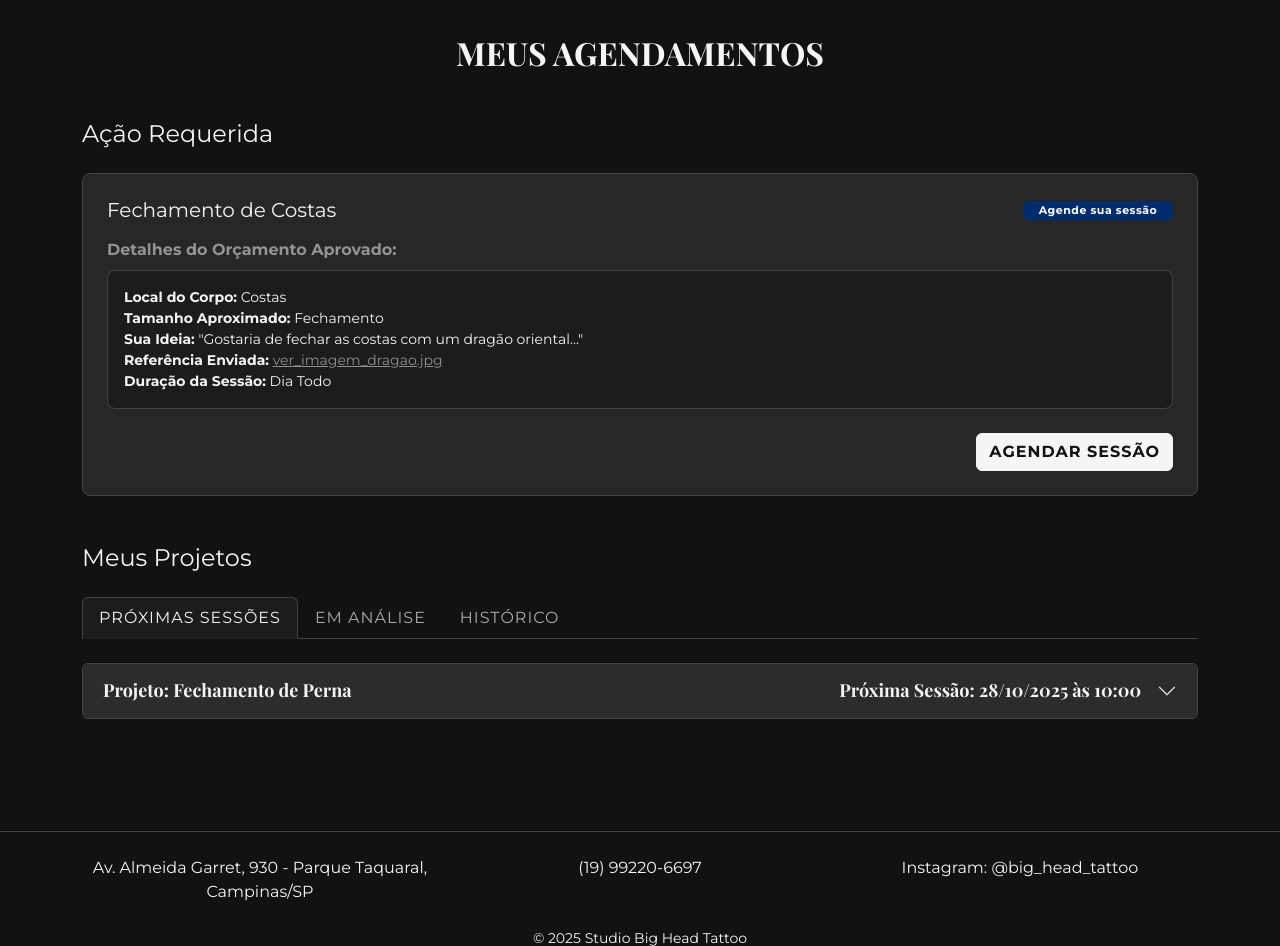
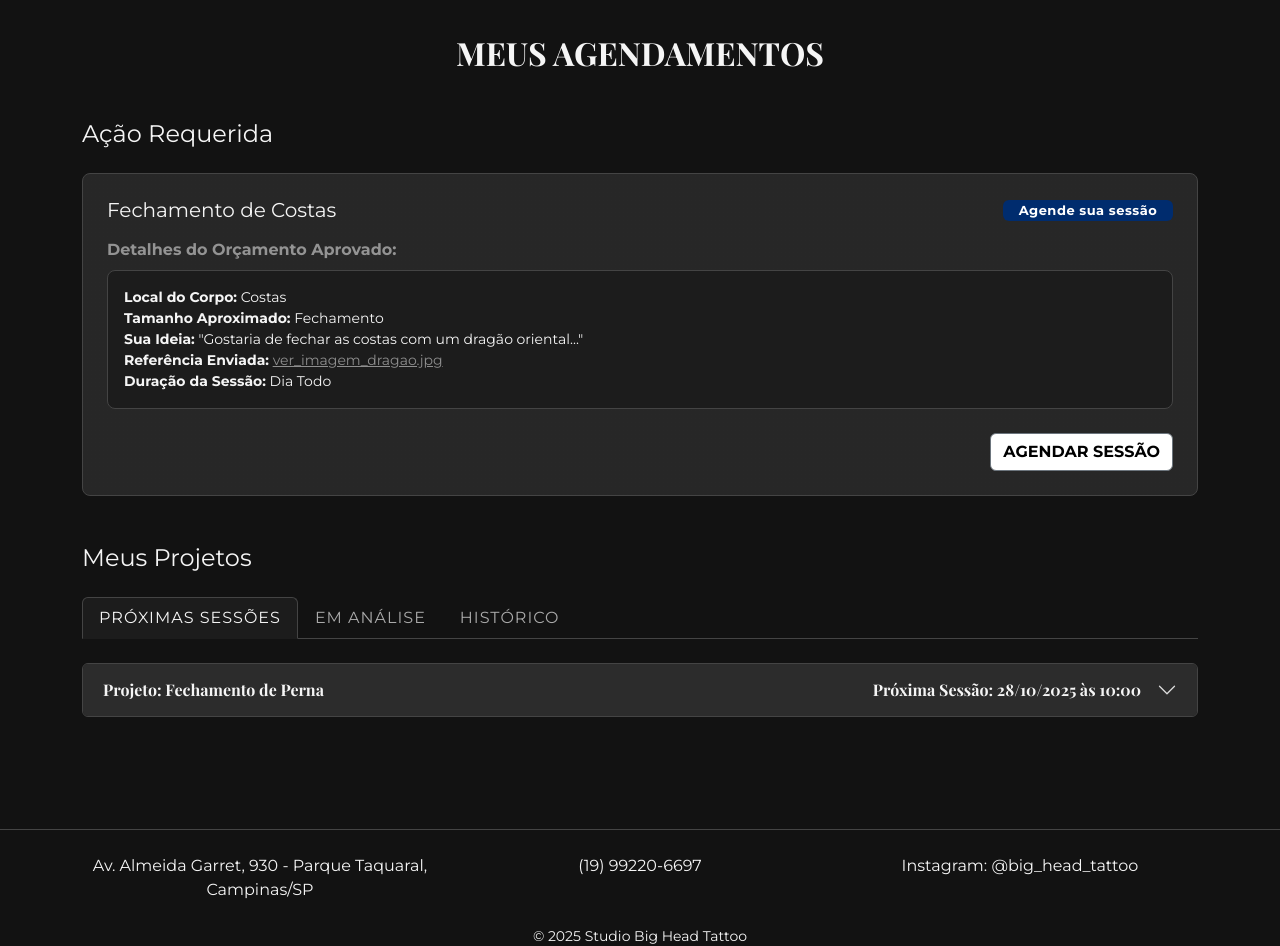
Before and after one commit to ThabataRicci/bigheadtattoo, a PHP site: page /pages/agendamentos-cliente.php in a window 1280 px wide. Shown: the part 238-1184 px from the top of the page. Run offline with PHP 8.4, Linux system fonts and the light colour scheme.

Commit message:
atualização

```diff
--- a/css/style.css
+++ b/css/style.css
@@ -236,9 +236,11 @@ footer {
     color: #F5F5F5;
 }
 
+/*
 .accordion-button span {
-    font-size: 18px;
+    font-size: 13px;
 }
+    */
 
 .accordion-button:not(.collapsed) {
     background-color: #333;
@@ -308,18 +310,21 @@ footer {
     letter-spacing: 0.5px;
     font-size: 11px;
     display: inline-block;
-    min-width: 150px;
+    min-width: 170px;
     text-align: center;
+    white-space: nowrap;
 }
 
 .status-acao {
     background-color: #002c6e;
     color: white;
+    font-size: 13px;
 }
 
 .status-analise {
     background-color: #644b00;
     color: #ffffff;
+    font-size: 13px;
 }
 
 .status-concluido {
@@ -426,8 +431,10 @@ footer {
     background-image: linear-gradient(rgba(245, 245, 245, 0.05), rgba(245, 245, 245, 0.05));
 }
 
-.card-acao .btn-primary {
-    animation: pulse 1.5s infinite;
+.card-acao .btn-secondary {
+    background-color: white;
+    color: black;
+    font-weight: bold;
 }
 
 /* 24 - ESTILOS DAS ABAS */
--- a/pages/agendamentos-cliente.php
+++ b/pages/agendamentos-cliente.php
@@ -129,7 +129,7 @@ if (isset($_SESSION['loggedin']) && $_SESSION['loggedin'] === true) {
                         <li><strong>Duração da Sessão:</strong> <?php echo $proj['duracao']; ?></li>
                     </ul>
                     <div class="text-end mt-3">
-                        <a href="agenda.php?projeto_id=<?php echo $proj['id']; ?>&tamanho=<?php echo $proj['tamanho_cod']; ?>" class="btn btn-primary">AGENDAR SESSÃO</a>
+                        <a href="agenda.php?projeto_id=<?php echo $proj['id']; ?>&tamanho=<?php echo $proj['tamanho_cod']; ?>" class="btn btn-secondary ">AGENDAR SESSÃO</a>
                     </div>
                 </div>
             <?php endforeach; ?>
@@ -280,9 +280,6 @@ if (isset($_SESSION['loggedin']) && $_SESSION['loggedin'] === true) {
             </div>
             <div class="modal-body">
                 <p>Você tem certeza que deseja cancelar esta sessão?</p>
-
-                <p class="small text-white-50">Atenção: Cancelamentos com menos de 48h de antecedência podem estar sujeitos à perda do sinal. Entre em contato com o artista para mais detalhes.</p>
-
                 <form onsubmit="alert('Sessão cancelada (simulação).'); return false;">
                     <input type="hidden" name="sessao_id" value="ID_DA_SESSAO_A_CANCELAR">
                     <div class="modal-footer">
```
